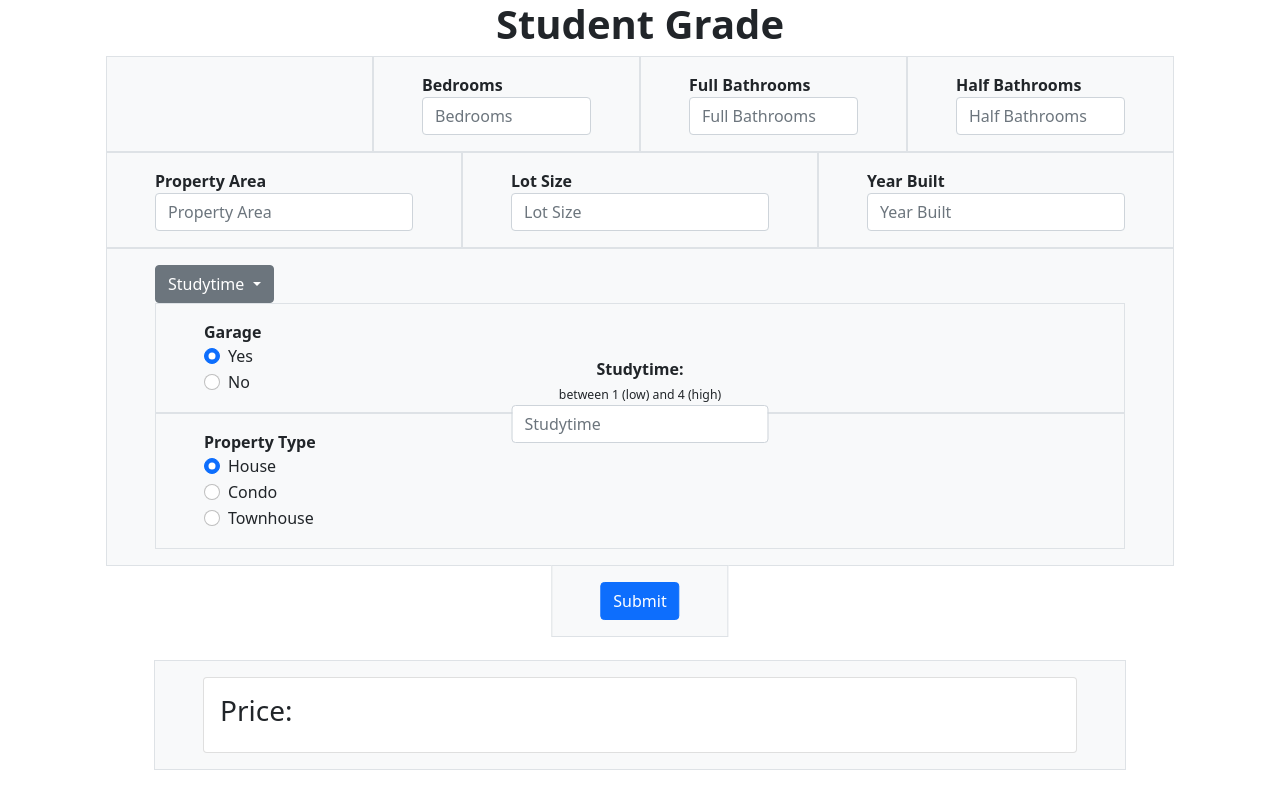
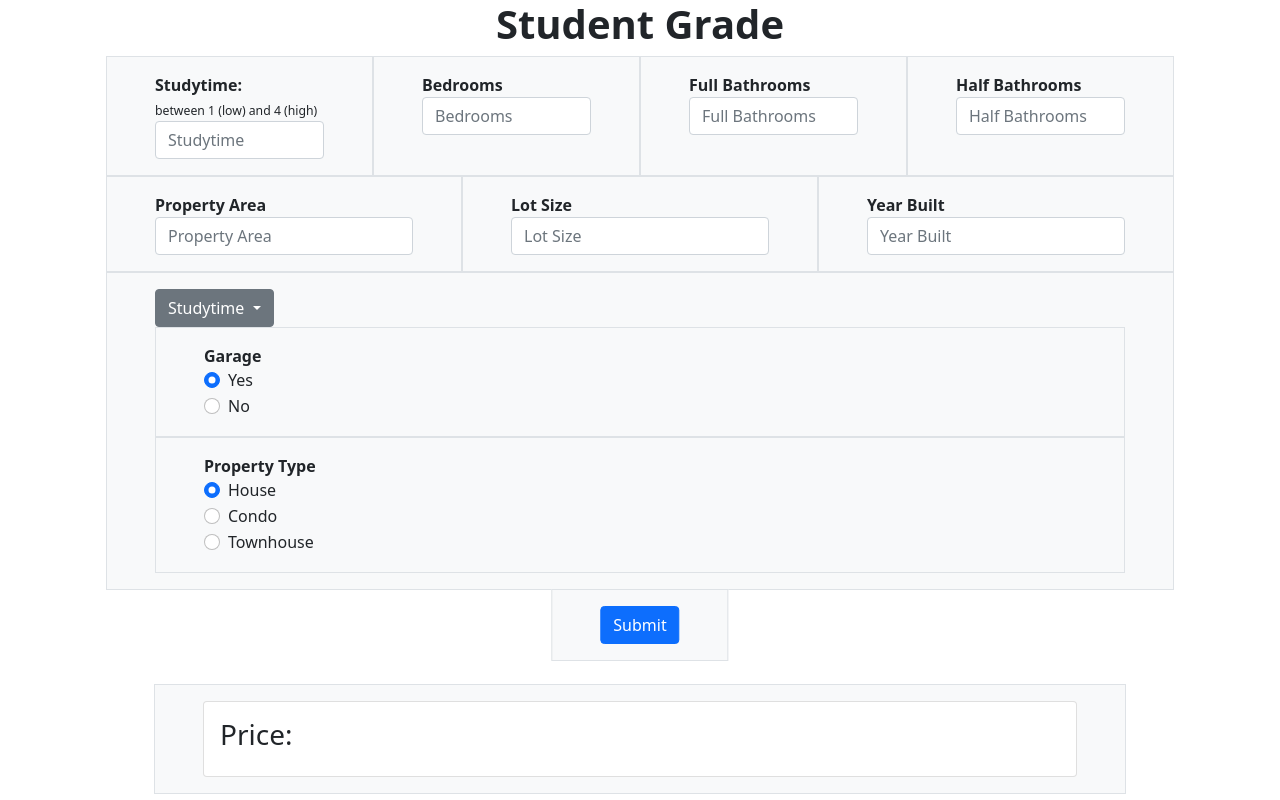
Before and after one commit to sushant822/sutdent_grade, a Flask app: page / in a window 1280 px wide. Run offline with Flask 2, Linux system fonts and the light colour scheme; some libraries are stand-ins or nearby versions.

Commit message:
Update index.html

```diff
--- a/templates/index.html
+++ b/templates/index.html
@@ -16,7 +16,7 @@
 }
 
 .center {
-  margin: auto;
+  margin: 0;
   position: absolute;
   top: 50%;
   left: 50%;
@@ -36,10 +36,10 @@
     <form name="passdata" action="/index" method="POST">
     <div class="container px-lg-5">
       <div class="row mx-lg-n5">
-        <div class="col py-3 px-lg-5 border bg-light"><div class="form-group"><div class="center">
+        <div class="col py-3 px-lg-5 border bg-light"><div class="form-group">
           <label for="FormControlFile1"><strong>Studytime:</strong><br><small><small>between 1 (low) and 4 (high)</small></small></label>
           <input class="form-control" type="text" placeholder="Studytime" name="studytime">
-        </div></div></div>
+        </div></div>
         <div class="col py-3 px-lg-5 border bg-light"><div class="form-group">
           <label for="FormControlFile1"><strong>Bedrooms</strong></label>
           <input class="form-control" type="text" placeholder="Bedrooms" name="bed">
```
